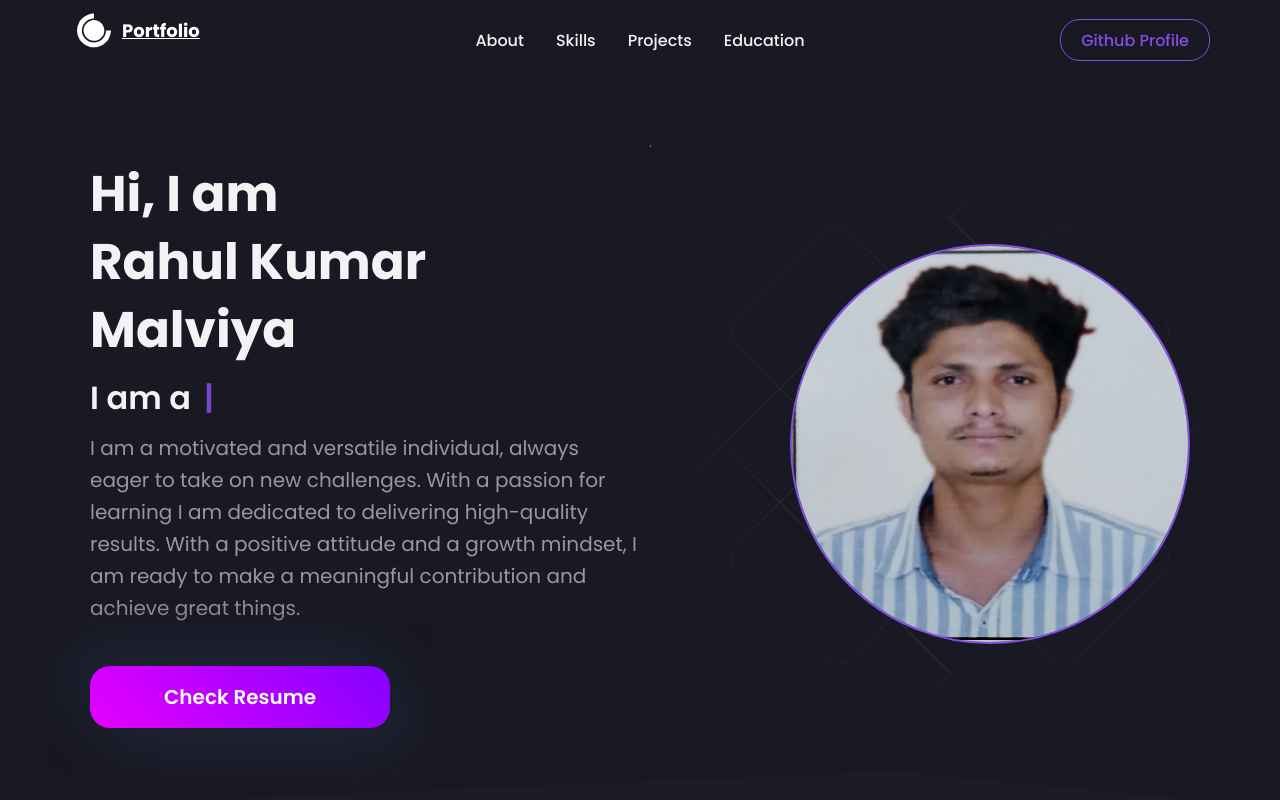
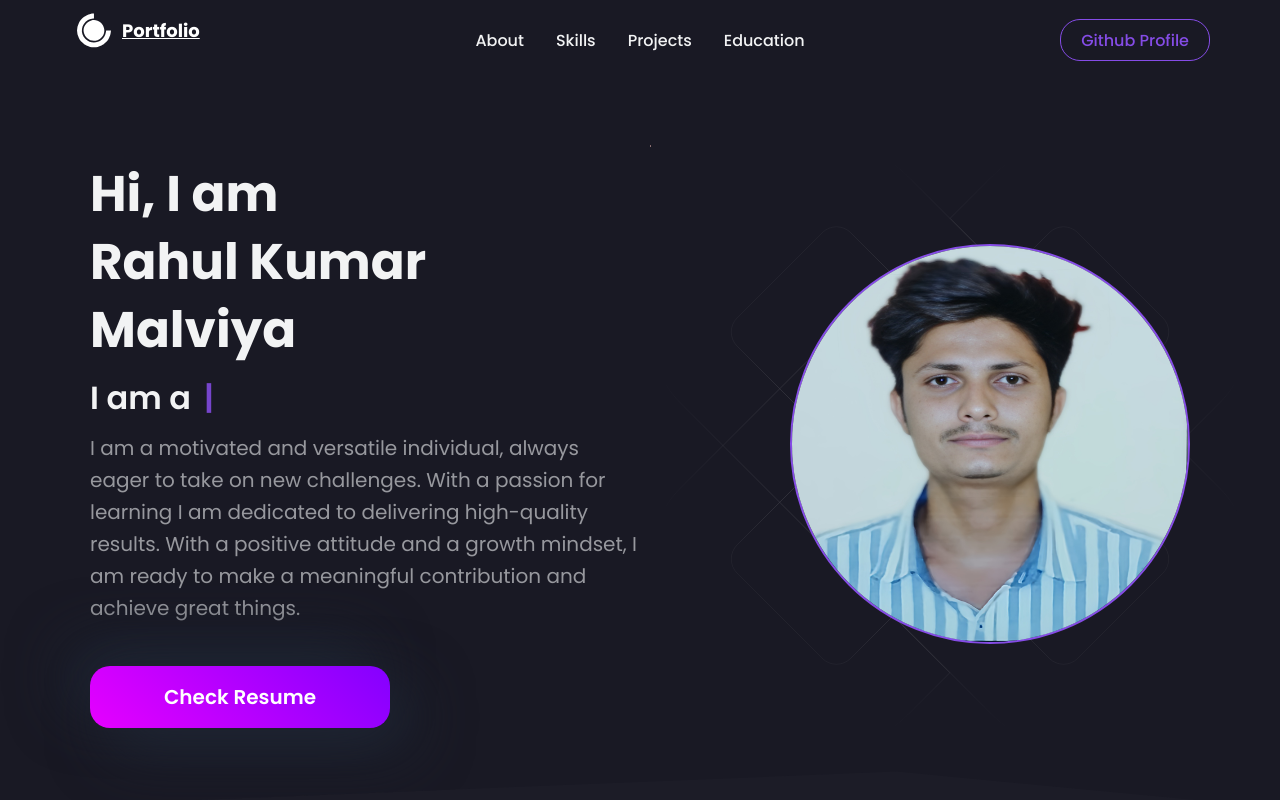
Before and after one commit to Rahul-5555/portfolio, a React (Create React App) app: page / in a window 1280 px wide. Shown: the top 800 px of the page. Built offline with nearby package versions, Linux system fonts and the light colour scheme.

Commit message:
Change Profile pic

```diff
--- a/src/Components/HeroSection/index.js
+++ b/src/Components/HeroSection/index.js
@@ -2,7 +2,7 @@ import React from 'react';
 import styled from "styled-components";
 import { Bio } from "../../data/constants";
 import Typewriter from "typewriter-effect";
-import Rahul1 from "../../Images/Rahul1.jpg"
+import Rahul2 from "../../Images/Rahul2.jpg"
 import HeroBgAnimation from '../../HeroBgAnimation';
 
 
@@ -238,7 +238,7 @@ const Hero = () => {
 
           <HeroRightContainer id="Right">
 
-            <Image src={Rahul1} alt="hero-image" />
+            <Image src={Rahul2} alt="hero-image" />
           </HeroRightContainer>
         </HeroInnerContainer>
 
```
Also changed, not shown: src/Images/Rahul2.jpg (added).
